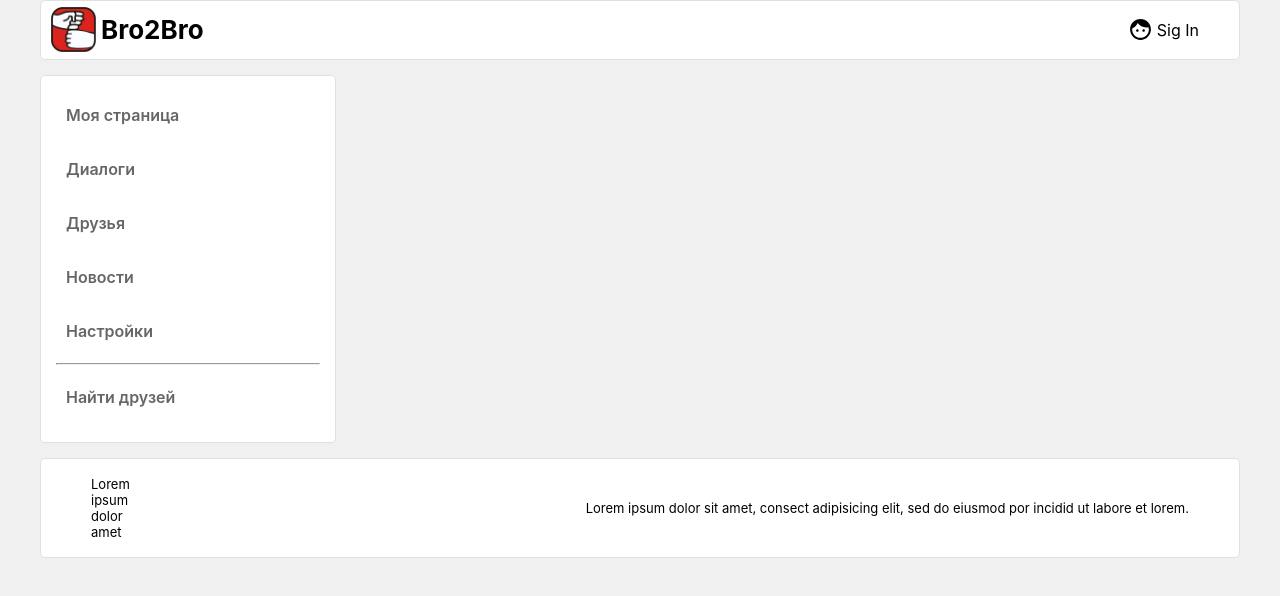
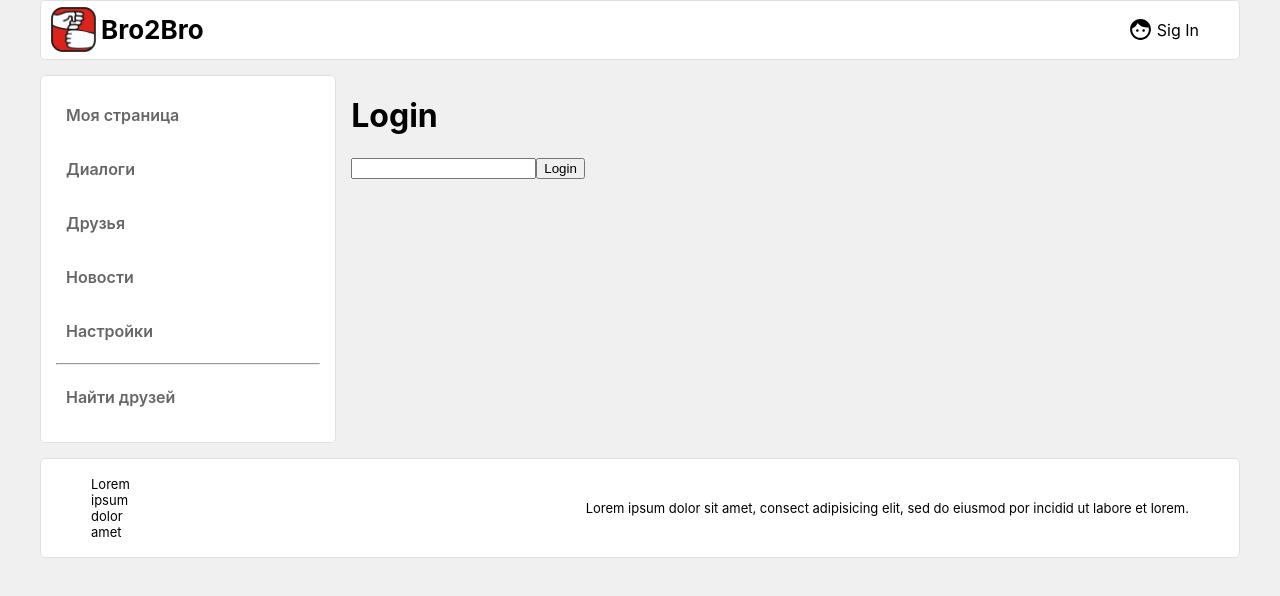
Before and after one commit to andrey-dum/react-social, a React (Create React App) app: page /login in a window 1280 px wide. Shown: the top 596 px of the page. Built offline with nearby package versions, Linux system fonts and the light colour scheme; no server answers.

Commit message:
redirect/ Login

```diff
--- a/src/App.jsx
+++ b/src/App.jsx
@@ -12,6 +12,7 @@ import DialogsContainer from './components/Dialogs/DialogsContainer';
 import UsersContainer from './components/Users/UsersContainer';
 import ProfileContainer from './components/Profile/ProfileContainer';
 import HeaderContainer from './components/Header/HeaderContainer';
+import Login from './components/Login/Login';
 
 
 
@@ -32,6 +33,7 @@ function App() {
 
           <Route path='/users' render={ () => <UsersContainer /> } />
 
+          <Route path='/login' component={Login} />
 
         </Switch>
       </div>
--- a/src/components/Dialogs/Dialogs.jsx
+++ b/src/components/Dialogs/Dialogs.jsx
@@ -3,6 +3,7 @@ import React from 'react';
 
 import './index.scss';
 import { FaRegPaperPlane } from "react-icons/fa";
+import { Redirect } from "react-router-dom";
 
 import DialogItem from './DialogItem';
 import Message from './Message';
@@ -10,7 +11,7 @@ import Message from './Message';
 
 
 
-function Dialogs ({dialogsPage, updateMessage, sendMessage}) {
+function Dialogs ({dialogsPage, updateMessage, sendMessage, isAuth}) {
 
     const empty = true;
 
@@ -25,6 +26,10 @@ function Dialogs ({dialogsPage, updateMessage, sendMessage}) {
     const onAddMessageClick = ()=>  {
       sendMessage()
     }
+
+   if (!isAuth) {
+    return <Redirect to="/login" />
+   }
 
   return (
     <div className="dialogs-page box">
--- a/src/components/Dialogs/DialogsContainer.jsx
+++ b/src/components/Dialogs/DialogsContainer.jsx
@@ -37,7 +37,8 @@ import { connect } from 'react-redux';
 
 const mapStateToProps = (state) => {
   return {
-    dialogsPage: state.dialogsPage
+    dialogsPage: state.dialogsPage,
+    isAuth: state.auth.isAuth,
   }
 }
 
--- /dev/null
+++ b/src/components/Login/Login.jsx
@@ -0,0 +1,18 @@
+import React from 'react';
+
+
+
+const Login = () => {
+    return (
+        <div>
+            <h1>Login</h1>
+            <form action="">
+                <input type="text"/>
+                <button>Login</button>
+            </form>
+        </div>
+    )
+}
+
+
+export default Login;
```
